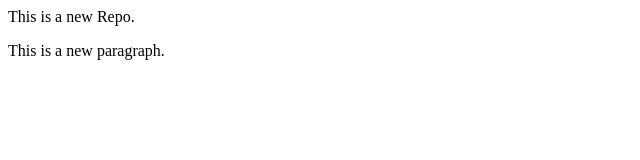
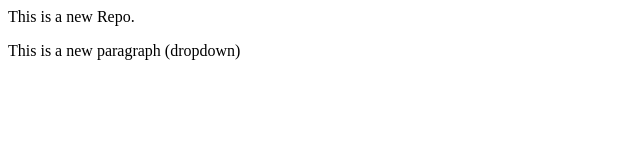
Before and after one commit to anshita847/Local-Repo, a plain HTML site: page index.html in a window 1280 px wide. Shown: the full height of the page, 0-640 px from the left. Drawn offline with Linux system fonts and the light colour scheme.

```diff
--- a/index.html
+++ b/index.html
@@ -1,2 +1,2 @@
 <p>This is a new Repo.</p>
-<p>This is a new paragraph.</p>
+<p>This is a new paragraph (dropdown)</p>
```
